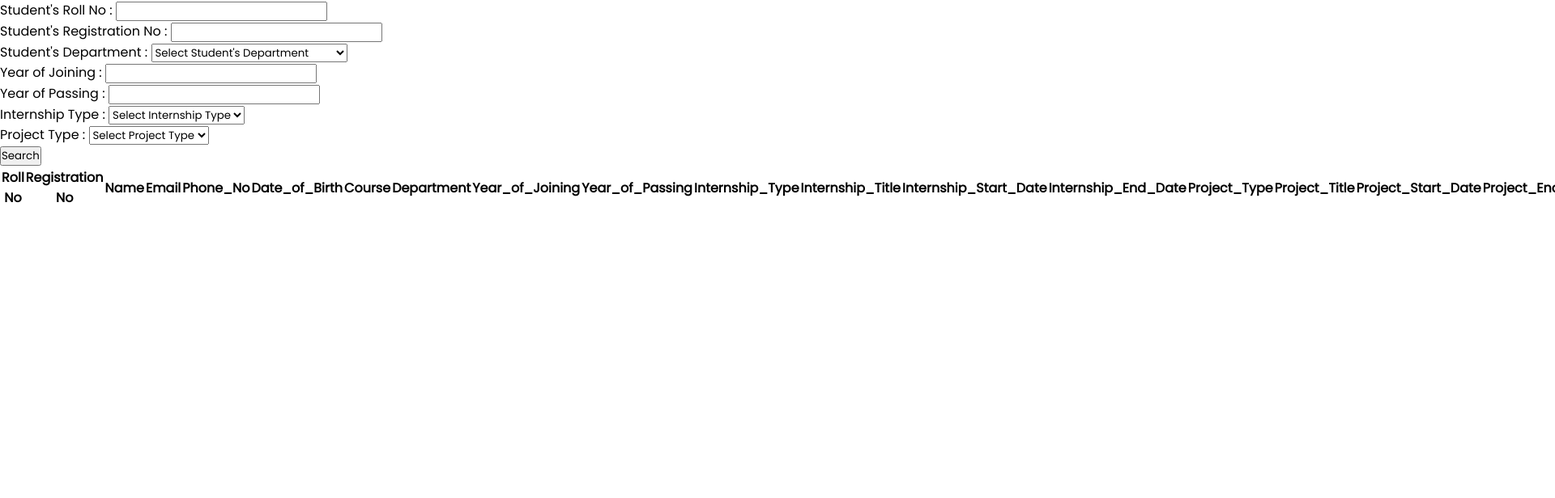
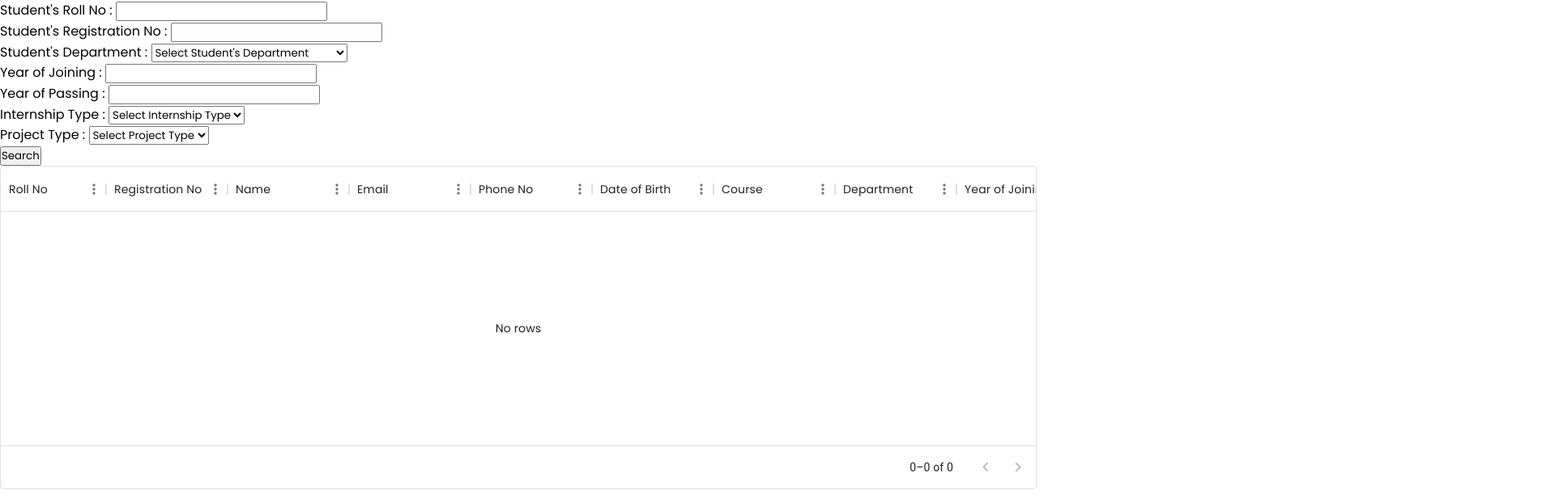
Before and after one commit to Hirak7024/8th_Sem_Major_Project, a React (Create React App) app in the folder client/: page /adminPage in a window 1280 px wide. Shown: the top 616 px of the page at 81% size, 1920 px wide, since content can reach past the window. Built offline with nearby package versions, Linux system fonts and the light colour scheme.

Commit message:
first commit

```diff
--- a/client/src/Pages/AdminPage/AdminPage.jsx
+++ b/client/src/Pages/AdminPage/AdminPage.jsx
@@ -1,6 +1,186 @@
+// import React, { useState } from 'react';
+// import Api from "../../API/Api.js";
+// import { toast } from "react-toastify";
+// import "./AdminPage.scss";
+
+// export default function AdminPage() {
+//   const [formData, setFormData] = useState({
+//     Roll_No: "",
+//     Registration_No: "",
+//     Department: "",
+//     Year_of_Joining: null,
+//     Year_of_Passing: null,
+//     Internship_Type: "",
+//     Project_Type: ""
+//   });
+//   const [studentDetails, setStudentDetails] = useState([]);
+
+//   const handleChange = (e) => {
+//     setFormData((prev) => ({ ...prev, [e.target.name]: e.target.value }));
+//   };
+
+//   const handleSubmit = async (e) => {
+//     e.preventDefault();
+//     try {
+//       const data = await Api.fetchStudentDetails(formData);
+//       setStudentDetails(data.data);
+//     } catch (error) {
+//       console.error("Error fetching student details:", error);
+//       toast.error("Error fetching student details")
+//     }
+//   };
+
+
+//   return (
+//     <div className='AdminPageContainer'>
+//       <div className="adminFormContainer">
+//         <form className='adminForm' onSubmit={handleSubmit}>
+//           <div className="labelInput">
+//             <label htmlFor="rollNo">Student's Roll No : </label>
+//             <input
+//               type="text"
+//               id='rollNo'
+//               name='Roll_No'
+//               value={formData.Roll_No}
+//               onChange={handleChange}
+//             />
+//             {/* <p className="error">{errors.Email}</p> */}
+//           </div>
+//           <div className="labelInput">
+//             <label htmlFor="registrationNo">Student's Registration No : </label>
+//             <input
+//               type="text"
+//               id='registrationNo'
+//               name='Registration_No'
+//               value={formData.Registration_No}
+//               onChange={handleChange}
+//             />
+//             {/* <p className="error">{errors.Email}</p> */}
+//           </div>
+//           <div className="labelInput">
+//             <label htmlFor="department">Student's Department : </label>
+//             <select
+//               id="department"
+//               name="Department"
+//               value={formData.Department}
+//               onChange={handleChange}
+//             >
+//               <option value="">Select Student's Department </option>
+//               <option value="Computer Science & Engineering">Computer Science & Engineering</option>
+//               <option value="Civil Engineering">Civil Engineering</option>
+//               <option value="Electrical Engineering">Electrical Engineering</option>
+//               <option value="Mechanical Engineering">Mechanical Engineering</option>
+//               <option value="Instrumentation Engineering">Instrumentation Engineering</option>
+//             </select>
+//           </div>
+//           <div className="labelInput">
+//             <label htmlFor="yearOfJoining">Year of Joining : </label>
+//             <input
+//               type="text"
+//               id='yearOfJoining'
+//               name='Year_of_Joining'
+//               value={formData.Year_of_Joining}
+//               onChange={handleChange}
+//             />
+//             {/* <p className="error">{errors.Email}</p> */}
+//           </div>
+//           <div className="labelInput">
+//             <label htmlFor="yearOfPassing">Year of Passing : </label>
+//             <input
+//               type="text"
+//               id='yearOfPassing'
+//               name='Year_of_Passing'
+//               value={formData.Year_of_Passing}
+//               onChange={handleChange}
+//             />
+//             {/* <p className="error">{errors.Email}</p> */}
+//           </div>
+//           <div className="labelInput">
+//             <label htmlFor="internshipType">Internship Type : </label>
+//             <select
+//               id="internshipType"
+//               name="Internship_Type"
+//               value={formData.Internship_Type}
+//               onChange={handleChange}
+//             >
+//               <option value="">Select Internship Type</option>
+//               <option value="Social Internship">Social Internship</option>
+//               <option value="Academic Internship">Academic Internship</option>
+//               <option value="Industrial Internship">Industrial Internship</option>
+//             </select>
+//           </div>
+//           <div className="labelInput">
+//             <label htmlFor="projectType">Project Type : </label>
+//             <select
+//               id="projectType"
+//               name="Project_Type"
+//               value={formData.Project_Type}
+//               onChange={handleChange}
+//             >
+//               <option value="">Select Project Type</option>
+//               <option value="Minor Project">Minor Project</option>
+//               <option value="Major Project">Major Project</option>
+//             </select>
+//           </div>
+//           <button className='adminBtn' type='submit'>Search</button>
+//         </form>
+//       </div>
+//       <div className="studentTableContainer">
+//         <table>
+//           <thead>
+//             <tr>
+//               <th>Roll No</th>
+//               <th>Registration No</th>
+//               <th>Name</th>
+//               <th>Email</th>
+//               <th>Phone_No</th>
+//               <th>Date_of_Birth</th>
+//               <th>Course</th>
+//               <th>Department</th>
+//               <th>Batch</th>
+//               <th>Internship_Type</th>
+//               <th>Internship_Title</th>
+//               <th>Internship_Start_Date</th>
+//               <th>Internship_End_Date</th>
+//               <th>Project_Type</th>
+//               <th>Project_Title</th>
+//               <th>Project_Start_Date</th>
+//               <th>Project_End_Date</th>
+//             </tr>
+//           </thead>
+//           <tbody>
+//             {studentDetails.map((student) => (
+//               <tr key={student.Student_ID}>
+//                 <td>{student.Roll_No}</td>
+//                 <td>{student.Registration_No}</td>
+//                 <td>{student.Name}</td>
+//                 <td>{student.Email}</td>
+//                 <td>{student.Phone_No}</td>
+//                 <td>{student.Date_of_Birth}</td>
+//                 <td>{student.Course}</td>
+//                 <td>{student.Department}</td>
+//                 <td>{student.Year_of_Joining}-{student.Year_of_Passing}</td>
+//                 <td>{student.Internship_Type}</td>
+//                 <td>{student.Internship_Title}</td>
+//                 <td>{student.Internship_Start_Date}</td>
+//                 <td>{student.Internship_End_Date}</td>
+//                 <td>{student.Project_Type}</td>
+//                 <td>{student.Project_Title}</td>
+//                 <td>{student.Project_Start_Date}</td>
+//                 <td>{student.Project_End_Date}</td>
+//               </tr>
+//             ))}
+//           </tbody>
+//         </table>
+//       </div>
+//     </div>
+//   )
+// }
+
 import React, { useState } from 'react';
 import Api from "../../API/Api.js";
 import { toast } from "react-toastify";
+import { DataGrid } from '@mui/x-data-grid';
 import "./AdminPage.scss";
 
 export default function AdminPage() {
@@ -23,13 +203,39 @@ export default function AdminPage() {
     e.preventDefault();
     try {
       const data = await Api.fetchStudentDetails(formData);
-      setStudentDetails(data.data);
+      // Assign Student_ID as the id for each row
+      const updatedData = data.data.map((student) => ({
+        ...student,
+        id: student.Student_ID
+      }));
+      setStudentDetails(updatedData);
     } catch (error) {
       console.error("Error fetching student details:", error);
       toast.error("Error fetching student details")
     }
   };
 
+
+  const columns = [
+    { field: 'Roll_No', sortable: false, filterable: false, headerName: 'Roll No', width: 130 },
+    { field: 'Registration_No', sortable: false, filterable: false, headerName: 'Registration No', width: 150 },
+    { field: 'Name', sortable: false, filterable: false, headerName: 'Name', width: 150 },
+    { field: 'Email', sortable: false, filterable: false, headerName: 'Email', width: 150 },
+    { field: 'Phone_No', sortable: false, filterable: false, headerName: 'Phone No', width: 150 },
+    { field: 'Date_of_Birth', headerName: 'Date of Birth', sortable: false, filterable: false, width: 150 },
+    { field: 'Course', headerName: 'Course', width: 150, sortable: false, filterable: false, },
+    { field: 'Department', headerName: 'Department', sortable: false, filterable: false, width: 150 },
+    { field: 'Year_of_Joining', headerName: 'Year of Joining', sortable: false, filterable: false, width: 150 },
+    { field: 'Year_of_Passing', headerName: 'Year of Passing', sortable: false, filterable: false, width: 150 },
+    { field: 'Internship_Type', headerName: 'Internship Type', sortable: false, filterable: false, width: 150 },
+    { field: 'Internship_Title', headerName: 'Internship Title', sortable: false, filterable: false, width: 150 },
+    { field: 'Internship_Start_Date', headerName: 'Internship Start Date', sortable: false, filterable: false, width: 200 },
+    { field: 'Internship_End_Date', headerName: 'Internship End Date', sortable: false, filterable: false, width: 200 },
+    { field: 'Project_Type', headerName: 'Project Type', sortable: false, filterable: false, width: 150 },
+    { field: 'Project_Title', headerName: 'Project Title', sortable: false, filterable: false, width: 150 },
+    { field: 'Project_Start_Date', headerName: 'Project Start Date', sortable: false, filterable: false, width: 200 },
+    { field: 'Project_End_Date', headerName: 'Project End Date', sortable: false, filterable: false, width: 200 }
+  ];
 
   return (
     <div className='AdminPageContainer'>
@@ -125,55 +331,14 @@ export default function AdminPage() {
           <button className='adminBtn' type='submit'>Search</button>
         </form>
       </div>
-      <div className="studentTableContainer">
-        <table>
-          <thead>
-            <tr>
-              <th>Roll No</th>
-              <th>Registration No</th>
-              <th>Name</th>
-              <th>Email</th>
-              <th>Phone_No</th>
-              <th>Date_of_Birth</th>
-              <th>Course</th>
-              <th>Department</th>
-              <th>Year_of_Joining</th>
-              <th>Year_of_Passing</th>
-              <th>Internship_Type</th>
-              <th>Internship_Title</th>
-              <th>Internship_Start_Date</th>
-              <th>Internship_End_Date</th>
-              <th>Project_Type</th>
-              <th>Project_Title</th>
-              <th>Project_Start_Date</th>
-              <th>Project_End_Date</th>
-            </tr>
-          </thead>
-          <tbody>
-            {studentDetails.map((student) => (
-              <tr key={student.Student_ID}>
-                <td>{student.Roll_No}</td>
-                <td>{student.Registration_No}</td>
-                <td>{student.Name}</td>
-                <td>{student.Email}</td>
-                <td>{student.Phone_No}</td>
-                <td>{student.Date_of_Birth}</td>
-                <td>{student.Course}</td>
-                <td>{student.Department}</td>
-                <td>{student.Year_of_Joining}</td>
-                <td>{student.Year_of_Passing}</td>
-                <td>{student.Internship_Type}</td>
-                <td>{student.Internship_Title}</td>
-                <td>{student.Internship_Start_Date}</td>
-                <td>{student.Internship_End_Date}</td>
-                <td>{student.Project_Type}</td>
-                <td>{student.Project_Title}</td>
-                <td>{student.Project_Start_Date}</td>
-                <td>{student.Project_End_Date}</td>
-              </tr>
-            ))}
-          </tbody>
-        </table>
+      <div className="studentTableContainer" style={{ height: 400, width: '100%' }}>
+        <DataGrid
+          rows={studentDetails}
+          columns={columns}
+          pageSize={5}
+          pageSizeOptions={[5, 10]}
+        // checkboxSelection
+        />
       </div>
     </div>
   )
```
Also changed, not shown: client/package.json (+8 -0 lines), 1 other file (tests, documents, lock files or other folders).
